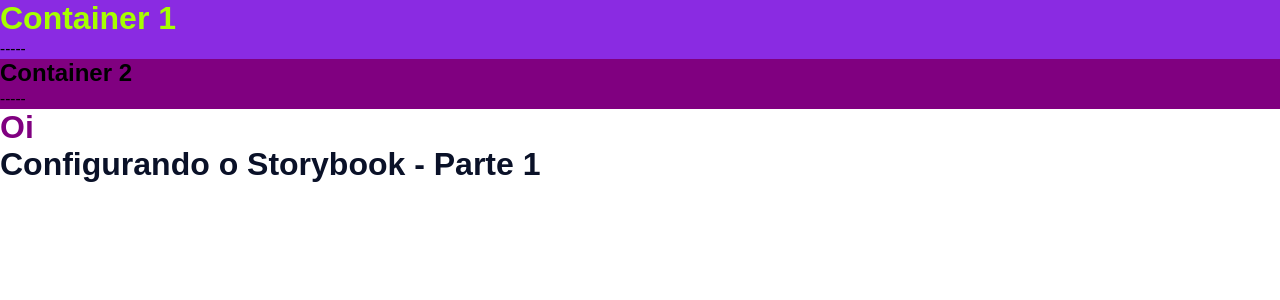
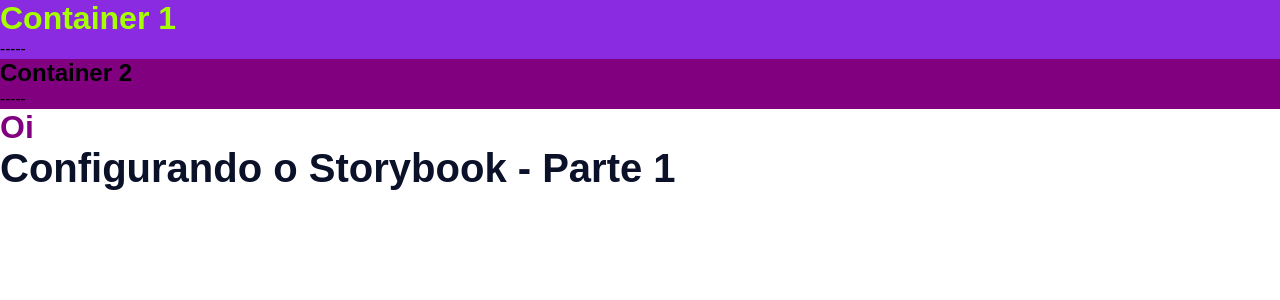
Before and after one commit to kleitonalbuquerque/frontend-strapi-react, a React (Create React App) app: page / in a window 1280 px wide. Shown: the top 300 px of the page. Built offline with nearby package versions, Linux system fonts and the light colour scheme.

Commit message:
Criando o componente de Heading - Parte 1

```diff
--- a/src/components/Heading/index.jsx
+++ b/src/components/Heading/index.jsx
@@ -1,11 +1,29 @@
 import P from "prop-types";
 import * as Styled from "./styles";
 
-export const Heading = ({ children, light = false }) => {
-  return <Styled.Title light={light}>{children}</Styled.Title>;
+export const Heading = ({
+  children,
+  colorDark = true,
+  as = "h1",
+  size = "big",
+  uppercase = false,
+}) => {
+  return (
+    <Styled.Title
+      colorDark={colorDark}
+      as={as}
+      size={size}
+      uppercase={uppercase}
+    >
+      {children}
+    </Styled.Title>
+  );
 };
 
 Heading.propTypes = {
   children: P.node.isRequired,
-  light: P.bool.isRequired
+  colorDark: P.bool.isRequired,
+  as: P.oneOf(["h1", "h2", "h3", "h4", "h5", "h6"]).isRequired,
+  size: P.oneOf(["small", "medium", "big", "huge"]).isRequired,
+  uppercase: P.bool.isRequired,
 };
--- a/src/components/Heading/stories.jsx
+++ b/src/components/Heading/stories.jsx
@@ -5,11 +5,9 @@
   component: Heading,
   args: {
     children: "O texto está escuro",
-    light: false,
   },
   argTypes: {
     children: { type: "string" },
-    light: { type: "boolean" },
   },
   parameters: {
     backgrounds: {
@@ -29,5 +27,5 @@
 
 Dark.args = {
   children: "O texto está claro",
-  light: true,
+  colorDark: false
 };
--- a/src/components/Heading/styles.js
+++ b/src/components/Heading/styles.js
@@ -1,7 +1,28 @@
 import styled, { css } from "styled-components";
 
+const titleSize = {
+  small: (theme) => css`
+    font-size: ${theme.font.sizes.medium};
+  `,
+  medium: (theme) => css`
+    font-size: ${theme.font.sizes.large};
+  `,
+  big: (theme) => css`
+  font-size: ${theme.font.sizes.xlarge};
+`,
+  huge: (theme) => css`
+    font-size: ${theme.font.sizes.xhuge};
+  `,
+};
+
+const titleCase = (uppercase) => css`
+    text-transform: ${uppercase ? 'uppercase' : 'none'};
+`
+
 export const Title = styled.h1`
-  ${({ theme, light }) => css`
-    color: ${light ? theme.colors.white : theme.colors.primaryColor};
+  ${({ theme, colorDark, size, uppercase }) => css`
+    color: ${colorDark ? theme.colors.primaryColor : theme.colors.white};
+    ${titleSize[size](theme)}
+    ${titleCase(uppercase)}
   `}
 `;
--- a/src/styles/global-styles.js
+++ b/src/styles/global-styles.js
@@ -6,6 +6,7 @@
     * {
         margin: 0;
         padding: 0;
+        box-sizing: border-box;
     }
 
     html {
@@ -21,7 +22,7 @@
         font-family: ${({ theme }) => theme.font.family.default};
     }
 
-    h1 {
+    h1, h2, h3, h4, h5, h6 {
         font-family: ${({ theme }) => theme.font.family.secondary};
     }
 `;
--- a/src/styles/theme.js
+++ b/src/styles/theme.js
@@ -10,6 +10,15 @@
       default: "'Open Sans', sans-serif",
       secondary: "'Montserrat', sans-serif",
     },
+    sizes: {
+      xsmall: '8rem',
+      small: '1.6rem',
+      medium: '2.4rem',
+      large: '3.2rem',
+      xlarge: '4.0rem',
+      xxlarge: '4.8rem',
+      huge: '5.6rem',
+      xhuge: '6.4rem',
+    },
   },
-  sizes: {},
 };
```
